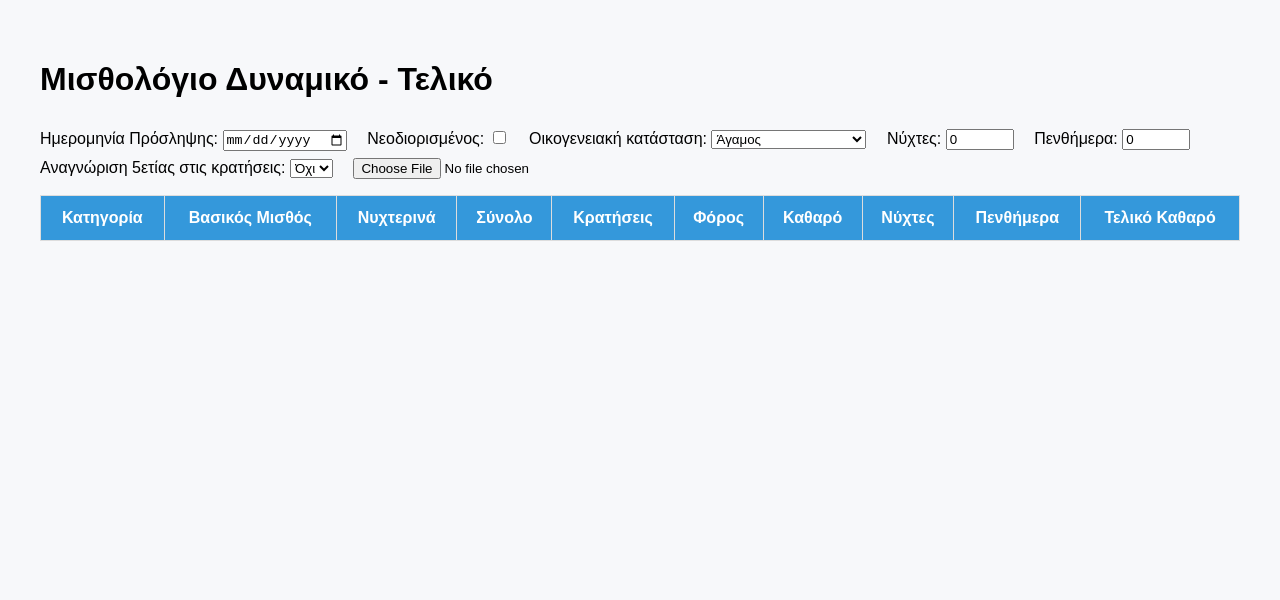
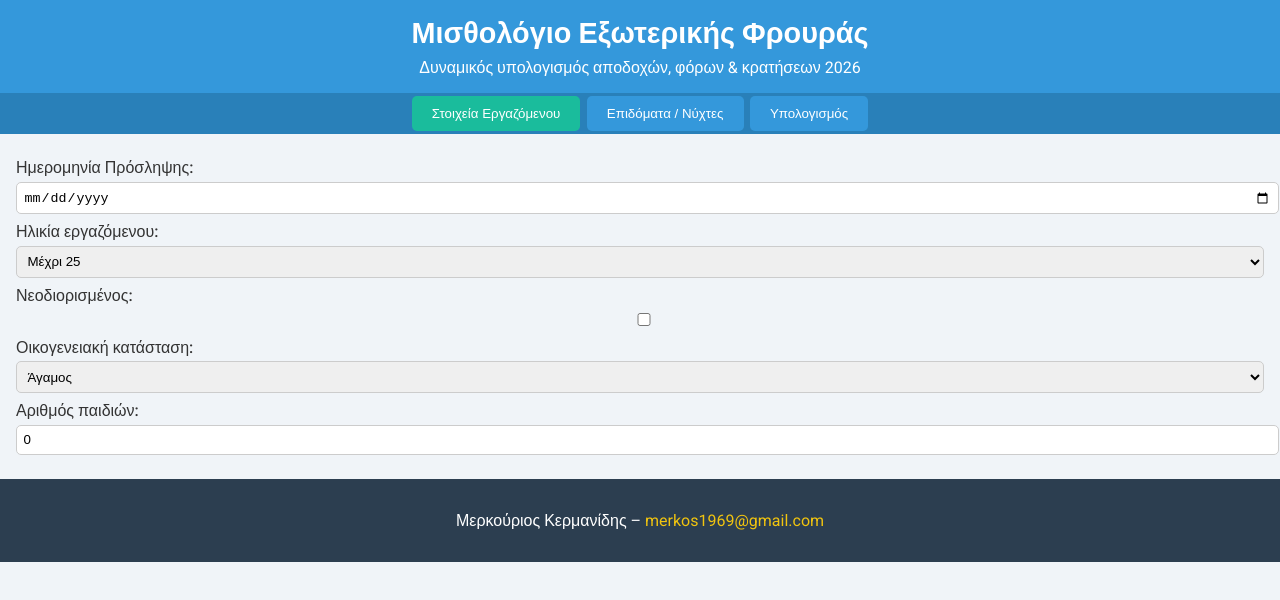
Before and after one commit to merkos1969/eidiko-ex_froura, a plain HTML site: page index.html in a window 1280 px wide. Drawn offline with Linux system fonts and the light colour scheme.

Commit message:
Add files via upload

```diff
--- a/index.html
+++ b/index.html
@@ -4,129 +4,156 @@
 <head>
 <meta charset="UTF-8">
 <meta name="viewport" content="width=device-width, initial-scale=1.0">
-<title>Μισθολόγιο Εξωτερικής Φρουράς - Τελικό</title>
+<title>Μισθολόγιο Δυναμικό - Tabs</title>
+<link href="https://fonts.googleapis.com/css2?family=Roboto:wght@400;500;700&display=swap" rel="stylesheet">
 <link rel="stylesheet" href="style.css">
 </head>
 <body>
 
-<h1>Μισθολόγιο Δυναμικό - Τελικό</h1>
+<header>
+<h1>Μισθολόγιο Εξωτερικής Φρουράς</h1>
+<p>Δυναμικός υπολογισμός αποδοχών, φόρων & κρατήσεων 2026</p>
+</header>
 
-<label>Ημερομηνία Πρόσληψης:
+<nav class="tabs">
+<button class="tablinks" onclick="openTab(event, 'Employee')">Στοιχεία Εργαζόμενου</button>
+<button class="tablinks" onclick="openTab(event, 'Extras')">Επιδόματα / Νύχτες</button>
+<button class="tablinks" onclick="openTab(event, 'Result')">Υπολογισμός</button>
+</nav>
+
+<section id="Employee" class="tabcontent">
+<div class="control">
+<label>Ημερομηνία Πρόσληψης:</label>
 <input type="date" id="hireDate">
-</label>
-
-<label>Νεοδιορισμένος:
+</div>
+<div class="control">
+<label>Ηλικία εργαζόμενου:</label>
+<select id="employeeAge">
+<option value="<25">Μέχρι 25</option>
+<option value="26-30">26-30</option>
+<option value=">30">30+</option>
+</select>
+</div>
+<div class="control">
+<label>Νεοδιορισμένος:</label>
 <input type="checkbox" id="newHire">
-</label>
-
-<label>Οικογενειακή κατάσταση:
+</div>
+<div class="control">
+<label>Οικογενειακή κατάσταση:</label>
 <select id="familyStatus">
 <option value="single">Άγαμος</option>
 <option value="married">Έγγαμος χωρίς παιδιά</option>
 <option value="marriedKids">Έγγαμος με παιδιά</option>
 </select>
-</label>
+</div>
+<div class="control">
+<label>Αριθμός παιδιών:</label>
+<input type="number" id="numChildren" min="0" value="0">
+</div>
+</section>
 
-<label>Νύχτες:
+<section id="Extras" class="tabcontent">
+<div class="control">
+<label>Νύχτες:</label>
 <input type="number" id="nights" min="0" value="0">
-</label>
-
-<label>Πενθήμερα:
+</div>
+<div class="control">
+<label>Πενθήμερα:</label>
 <input type="number" id="fiveDays" min="0" value="0">
-</label>
-
-<label>Αναγνώριση 5ετίας στις κρατήσεις:
+</div>
+<div class="control">
+<label>Αναγνώριση 5ετίας:</label>
 <select id="fiveYear">
 <option value="no">Όχι</option>
 <option value="yes">Ναι</option>
 </select>
-</label>
+</div>
+</section>
 
-<input type="file" id="csvFile" accept=".csv">
-
+<section id="Result" class="tabcontent">
 <table id="salaryTable">
 <thead>
 <tr>
-<th>Κατηγορία</th>
-<th>Βασικός Μισθός</th>
-<th>Νυχτερινά</th>
-<th>Σύνολο</th>
-<th>Κρατήσεις</th>
-<th>Φόρος</th>
-<th>Καθαρό</th>
-<th>Νύχτες</th>
-<th>Πενθήμερα</th>
-<th>Τελικό Καθαρό</th>
+<th>Κατηγορία</th><th>Βασικός Μισθός</th><th>Νυχτερινά</th><th>Σύνολο</th>
+<th>Κρατήσεις</th><th>Φόρος</th><th>Καθαρό</th><th>Νύχτες</th>
+<th>Πενθήμερα</th><th>Τελικό Καθαρό</th>
 </tr>
 </thead>
 <tbody></tbody>
 </table>
+</section>
+
+<footer>
+<p>Μερκούριος Κερμανίδης – <a href="mailto:merkos1969@gmail.com">merkos1969@gmail.com</a></p>
+</footer>
 
 <script>
-const rates = {TPDY:0.04, TEADY:0.03, Health:0.0205, EFKA:0.0667, Unemp:0.02};
-const nightRate = 20.35;
-const fiveDayRate = 36.06;
-const fiveYearAmount = 39.87;
+// Tabs λειτουργία
+function openTab(evt, tabName) {
+  var i, tabcontent, tablinks;
+  tabcontent = document.getElementsByClassName("tabcontent");
+  for (i = 0; i < tabcontent.length; i++) { tabcontent[i].style.display = "none"; }
+  tablinks = document.getElementsByClassName("tablinks");
+  for (i = 0; i < tablinks.length; i++) { tablinks[i].className = tablinks[i].className.replace(" active", ""); }
+  document.getElementById(tabName).style.display = "block";
+  evt.currentTarget.className += " active";
+}
+// Default tab
+document.addEventListener("DOMContentLoaded", ()=>{ document.getElementsByClassName("tablinks")[0].click(); calculate(); });
 
-document.getElementById('csvFile').addEventListener('change', function(e){
-    const file = e.target.files[0];
-    if(!file) return;
-    const reader = new FileReader();
-    reader.onload = function(e){
-        const text = e.target.result;
-        const rows = text.trim().split('\n');
+// Υπολογισμοί
+const rates={TPDY:0.04,TEADY:0.03,Health:0.0205,EFKA:0.0667,Unemp:0.02};
+const nightRate=20.35; const fiveDayRate=36.06; const fiveYearAmount=39.87;
+const taxRate=0.26;
+
+function calculate() {
     const tbody = document.querySelector('#salaryTable tbody');
     tbody.innerHTML = '';
     const hireDate = new Date(document.getElementById('hireDate').value);
     const hireYear = hireDate.getFullYear();
     const isNew = document.getElementById('newHire').checked;
     const family = document.getElementById('familyStatus').value;
+    const ageCat = document.getElementById('employeeAge').value;
     const nights = parseFloat(document.getElementById('nights').value)||0;
     const fiveDays = parseFloat(document.getElementById('fiveDays').value)||0;
     const fiveYearSelected = document.getElementById('fiveYear').value==='yes';
+    const numChildren = parseInt(document.getElementById('numChildren').value)||0;
 
-        for(let i=1;i<rows.length;i++){
-            const cols = rows[i].split(',');
-            const category = cols[0];
-            const basic = parseFloat(cols[1]);
-            const nightExtra = parseFloat(cols[2]);
+    const data = [
+        {category:'Α', basic:1200, nightExtra:150},
+        {category:'Β', basic:1500, nightExtra:200},
+        {category:'Γ', basic:1800, nightExtra:250}
+    ];
 
-            // Ειδικά επιδόματα ανά οικογενειακή κατάσταση
-            let specialDuty = 0;
-            let childrenAllowance = 0;
+    data.forEach(row=>{
+        let specialDuty=0, childrenAllowance=0;
         if(family==='single'){specialDuty=300;}
         else if(family==='married'){specialDuty=310;}
-            else if(family==='marriedKids'){specialDuty=310; childrenAllowance=70;}
+        else if(family==='marriedKids'){specialDuty=310; childrenAllowance=70*numChildren;}
 
-            const gross = basic + nightExtra + specialDuty + childrenAllowance;
+        let gross = row.basic + row.nightExtra + specialDuty + childrenAllowance;
+        let mtpyBasic = row.basic*0.045;
+        let mtpyAllowance = (hireYear<1993?0.015:0.045)*(specialDuty+childrenAllowance);
+        if(isNew){ mtpyBasic=row.basic/12; mtpyAllowance=0; }
+        let fiveYearDeduction = fiveYearSelected?fiveYearAmount:0;
+        let deductions = gross*rates.TPDY+gross*rates.TEADY+gross*rates.Health+gross*rates.EFKA+gross*rates.Unemp+mtpyBasic+mtpyAllowance+fiveYearDeduction;
+        // Φόρος με βάση ηλικία εργαζόμενου (απλοποιημένο ποσοστό)
+        let ageFactor=1;
+        if(ageCat=='<25'){ageFactor=0.24;}
+        else if(ageCat=='26-30'){ageFactor=0.26;}
+        else{ageFactor=0.28;}
+        let tax = (gross-deductions)*ageFactor;
+        let net = gross-deductions-tax;
+        let nightTotal = nights*nightRate;
+        let fiveDayTotal = fiveDays*fiveDayRate;
+        let finalNet = net+nightTotal+fiveDayTotal;
 
-            // Υπολογισμός ΜΤΠΥ
-            let mtpyBasic = basic*0.045; // όλοι 4.5% βασικό
-            let mtpyAllowance = (hireYear<1993 ? 0.015 : 0.045)*(specialDuty+childrenAllowance); // επιδόματα
-
-            // Νεοδιορισμένος → 1/12 βασικού μόνο για 1 χρόνο
-            if(isNew){ mtpyBasic = basic/12; mtpyAllowance = 0; }
-
-            // Κρατήσεις + 5ετία
-            let fiveYearDeduction = fiveYearSelected?fiveYearAmount:0;
-            let deductions = gross*rates.TPDY + gross*rates.TEADY + gross*rates.Health + gross*rates.EFKA + gross*rates.Unemp + mtpyBasic + mtpyAllowance + fiveYearDeduction;
-
-            // Φόρος επί (gross – deductions)
-            const taxRate = 0.26; // παράδειγμα
-            const tax = (gross - deductions)*taxRate;
-
-            const net = gross - deductions - tax;
-            const nightTotal = nights*nightRate;
-            const fiveDayTotal = fiveDays*fiveDayRate;
-            const finalNet = net + nightTotal + fiveDayTotal;
-
-            const tr = document.createElement('tr');
-            tr.innerHTML = `<td>${category}</td><td>${basic.toFixed(2)}</td><td>${nightExtra.toFixed(2)}</td><td>${gross.toFixed(2)}</td><td>${deductions.toFixed(2)}</td><td>${tax.toFixed(2)}</td><td>${net.toFixed(2)}</td><td>${nightTotal.toFixed(2)}</td><td>${fiveDayTotal.toFixed(2)}</td><td>${finalNet.toFixed(2)}</td>`;
+        const tr=document.createElement('tr');
+        tr.innerHTML=`<td>${row.category}</td><td>${row.basic.toFixed(2)}</td><td>${row.nightExtra.toFixed(2)}</td><td>${gross.toFixed(2)}</td><td>${deductions.toFixed(2)}</td><td>${tax.toFixed(2)}</td><td>${net.toFixed(2)}</td><td>${nightTotal.toFixed(2)}</td><td>${fiveDayTotal.toFixed(2)}</td><td>${finalNet.toFixed(2)}</td>`;
         tbody.appendChild(tr);
+    });
 }
-    }
-    reader.readAsText(file);
-});
+document.querySelectorAll('input, select').forEach(el=>el.addEventListener('input', calculate));
 </script>
 
 </body>
--- a/style.css
+++ b/style.css
@@ -1,11 +1,22 @@
 
-body{font-family:Arial;background:#f7f8fa;padding:2rem;}
+body{font-family:'Roboto',sans-serif;background:#f0f4f8;color:#333;margin:0;padding:0;}
+header{text-align:center;background:#3498db;color:white;padding:1rem;}
+header h1{margin:0;font-size:1.8rem;}
+header p{margin:0.5rem 0 0 0;font-size:1rem;}
+.tabs{display:flex;justify-content:center;background:#2980b9;}
+.tablinks{background:#3498db;color:white;border:none;padding:10px 20px;margin:0.2rem;cursor:pointer;border-radius:5px;font-weight:500;}
+.tablinks.active{background:#1abc9c;}
+.tabcontent{display:none;padding:1rem;}
+.control{margin:0.5rem 0;}
+.control label{font-weight:500;display:block;margin-bottom:0.3rem;}
+.control input, .control select{padding:0.4rem;border-radius:5px;border:1px solid #ccc;width:100%;}
+.table-section{padding:1rem;overflow-x:auto;}
 table{width:100%;border-collapse:collapse;margin-top:1rem;}
-th,td{border:1px solid #ddd;padding:0.8rem;text-align:center;}
+th, td{border:1px solid #ddd;padding:0.6rem;text-align:center;}
 th{background:#3498db;color:white;}
 tr:nth-child(even){background:#f4f4f4;}
 tr:hover{background:#d6eaf8;}
-label{margin-right:1rem;display:inline-block;margin-top:0.5rem;}
-input[type=number]{width:60px;}
-@media(max-width:768px){table,th,td{display:block;width:100%;}th{text-align:left;}
-}
+footer{text-align:center;padding:1rem;background:#2c3e50;color:white;}
+footer a{color:#f1c40f;text-decoration:none;}
+footer a:hover{text-decoration:underline;}
+@media(max-width:768px){.control input,.control select{width:100%;}}
```
Lines whose indentation alone changed are shown as unchanged.
